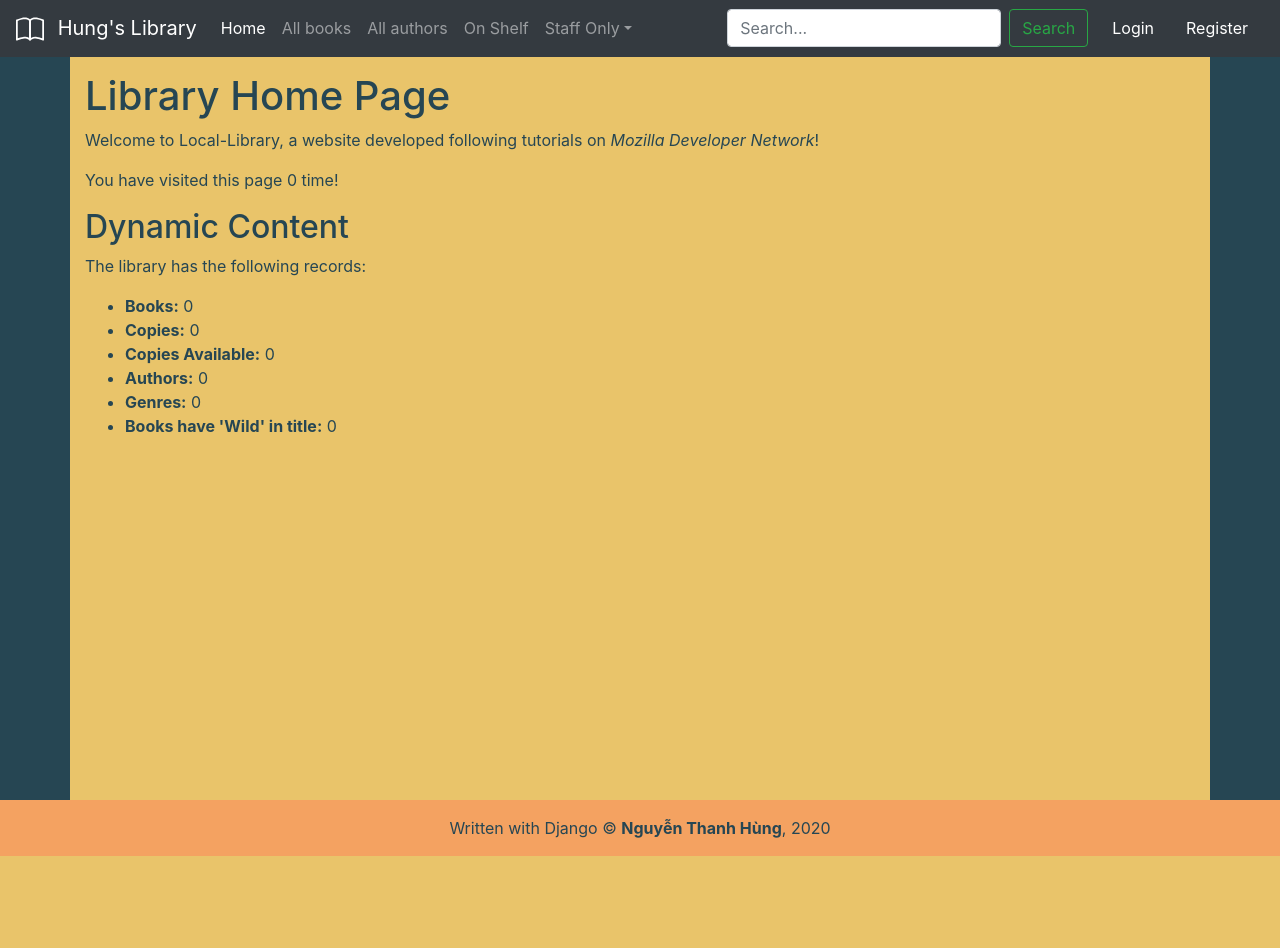
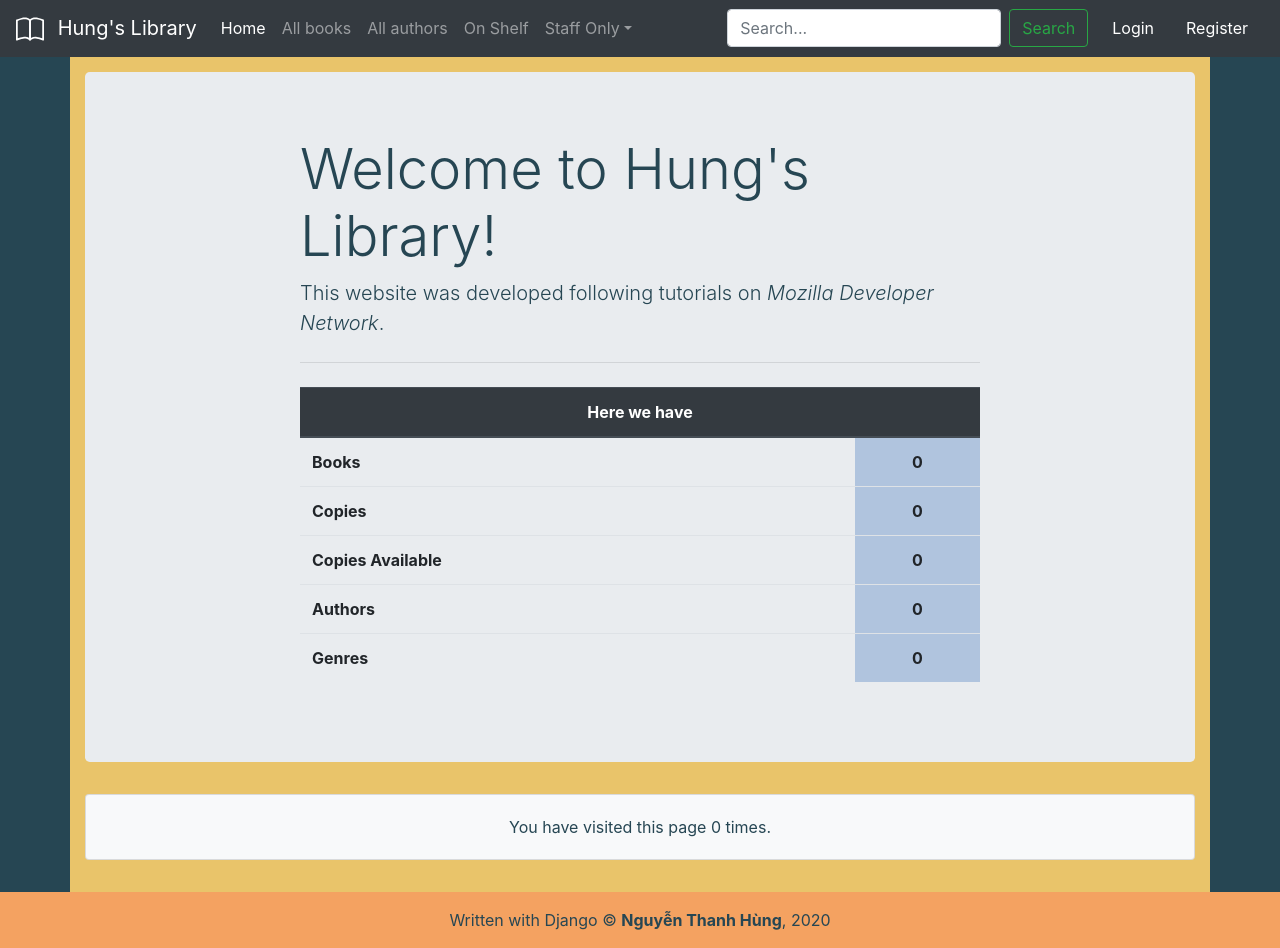
Before and after one commit to hungntgrb/local_library, a Django app: page /catalog/ in a window 1280 px wide. Before the commit the page ends 856 px from the top, so only its background shows below. Run offline with Django 3.2, Linux system fonts and the light colour scheme; data that the repository does not hold is empty; some libraries are stand-ins or nearby versions.

Commit message:
Beautify the Home Page! & some minor tweaks.

```diff
--- a/catalog/static/css/styles.css
+++ b/catalog/static/css/styles.css
@@ -99,3 +99,9 @@ footer {
   background-color: var(--light-orange);
   padding: 16px;
 }
+
+.so-lieu {
+  background-color: lightsteelblue;
+  font-weight: bold;
+  text-align: center;
+}
--- a/catalog/templates/index.html
+++ b/catalog/templates/index.html
@@ -5,24 +5,48 @@ Home Page
 {% endblock title %}
 
 {% block content %}
-<h1>Library Home Page</h1>
-<p>Welcome to Local-Library, a website developed following tutorials on <em>Mozilla Developer Network</em>!</p>
-<p>You have visited this page {{ num_visits }} time{% if num_visits > 1 %}s{% else %}{% endif %}!</p>
-<h2>Dynamic Content</h2>
-<p>The library has the following records:</p>
-<ul>
-  <li><strong>Books:</strong> {{ num_books }}</li>
-  <li><strong>Copies:</strong> {{ num_instances }}</li>
-  <li><strong>Copies Available:</strong> {{ num_instances_available }}</li>
-  <li><strong>Authors:</strong> {{ num_authors }}</li>
-  <li><strong>Genres:</strong> {{ num_genres }}</li>
-  <li><strong>Books have 'Wild' in title:</strong> {{ wild_books.count }}
-    <ul>
-      {% for wild_book in wild_books %}
-      <li>{{ wild_book.title }}</li>
-      {% endfor %}
-    </ul>
-  </li>
 
-</ul>
+<div class="jumbotron">
+  <div class="my-list">
+    <h1 class="display-4">Welcome to Hung's Library!</h1>
+    <p class="lead">This website was developed following tutorials on <em>Mozilla Developer Network</em>.</p>
+    <hr class="my-4">
+
+    <table class="table table-hover">
+      <thead class="thead-dark">
+        <tr>
+          <th colspan="2" class="text-center">Here we have</th>
+        </tr>
+      </thead>
+      <tbody>
+        <tr>
+          <th scope="row">Books</th>
+          <td class="so-lieu">{{ num_books }}</td>
+        </tr>
+        <tr>
+          <th scope="row">Copies</th>
+          <td class="so-lieu">{{ num_instances }}</td>
+        </tr>
+        <tr>
+          <th scope="row">Copies Available</th>
+          <td class="so-lieu">{{ num_instances_available }}</td>
+        </tr>
+        <tr>
+          <th scope="row">Authors</th>
+          <td class="so-lieu">{{ num_authors }}</td>
+        </tr>
+        <tr>
+          <th scope="row">Genres</th>
+          <td class="so-lieu">{{ num_genres }}</td>
+        </tr>
+      </tbody>
+    </table>
+  </div>
+</div>
+<div class="card bg-light">
+  <div class="card-body text-center">
+    You have visited this page {{ num_visits }} time{{ num_visits|pluralize }}.
+  </div>
+</div>
+
 {% endblock content %}
--- a/catalog/views.py
+++ b/catalog/views.py
@@ -24,7 +24,6 @@ def index(request):
         status__exact='a').count()
     num_authors = Author.objects.count()
     num_genres = Genre.objects.count()
-    wild_books = Book.objects.filter(title__icontains='wild')
 
     # Get the visit count from session
     # del request.session['num_visits']
@@ -37,7 +36,6 @@ def index(request):
         'num_instances_available': num_instances_available,
         'num_authors': num_authors,
         'num_genres': num_genres,
-        'wild_books': wild_books,
         'num_visits': num_visits,
     }
     return render(request, 'index.html', context=context)
@@ -68,13 +66,14 @@ def borrow_a_book(request, uid):
     # Only borrow 1 copy of a book at one time
     if book_copy.book in currently_borrowing_books:
         messages.error(
-            request, f'You are currently borrowing a copy of <a class="alert-link">&lt;{book_copy.book}&gt;</a>.',
+            request, f'You are currently borrowing a copy of <a class="alert-link">{book_copy.book}</a>.',
             extra_tags='safe'
         )
         return redirect(reverse('avail_books'))
     elif request.user.bookinstance_set.count() >= 3:
+        my_books = reverse('my-borrowed')
         messages.error(
-            request, f'You cannot have more than 3 copies at a time. Return one so that you can borrow another.',
+            request, f'You cannot have more than 3 copies at a time. <a href="{my_books}" class="alert-link">Return one</a> so that you can borrow another.',
             extra_tags='safe'
         )
         return redirect(reverse('avail_books'))
@@ -86,7 +85,7 @@ def borrow_a_book(request, uid):
         # Display message
         on_shelf = reverse('avail_books')
         messages.success(
-            request, f'You have successfully borrowed <a class="alert-link">&lt;{book_copy.book}&gt;</a>. <br/><a class="alert-link" href="{on_shelf}">Borrow another one?</a>', extra_tags='safe')
+            request, f'You have successfully borrowed <a class="alert-link">{book_copy.book}</a>. <br/><a class="alert-link" href="{on_shelf}">Borrow another one?</a>', extra_tags='safe')
         return redirect(reverse('my-borrowed'))
 
 
@@ -98,7 +97,7 @@ def return_a_book(request, uid):
     book_name = book_copy.first().book.title
 
     messages.success(request,
-                     f'You have returned <a class="alert-link" href="#">&lt;{book_name}&gt;</a>.',
+                     f'You have returned <a class="alert-link">{book_name}</a>.',
                      extra_tags='safe')
 
     return redirect(reverse('my-borrowed'))
--- a/users/forms.py
+++ b/users/forms.py
@@ -3,4 +3,4 @@ from django import forms
 
 class EmailForm(forms.Form):
     email_address = forms.EmailField(
-        help_text='Registraion link will be sent to this email.')
+        help_text='Registration link will be sent to this email.')
--- a/users/templates/users/email_form.html
+++ b/users/templates/users/email_form.html
@@ -5,6 +5,7 @@
 
 <div class="my-list">
   <h1 class="display-4 mb-3 text-center border-bottom border-dark pb-2">Your email</h1>
+  <p>A link to register will be sent to this email.</p>
   <form action="" method="post">
     {% csrf_token %}
     {{ form | crispy }}
```
Also changed, not shown: catalog/templates/catalog/available_books.html (+6 -3 lines), catalog/templates/catalog/books_loaned_by_user.html (+6 -5 lines).
